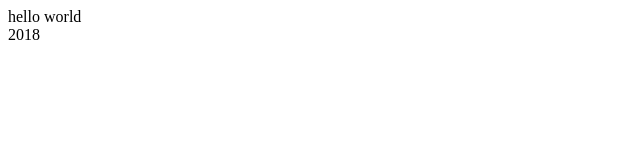
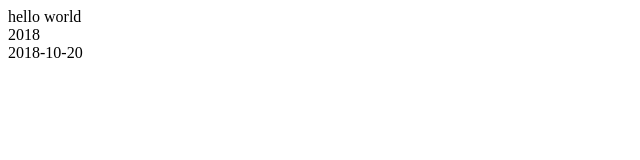
Before and after one commit to zhy2816/demo, a plain HTML site: page index.html in a window 1280 px wide. Shown: the whole page, without its empty margins (0-640 px from the left). Drawn offline with Linux system fonts and the light colour scheme.

Commit message:
添加了一个日期

```diff
--- a/index.html
+++ b/index.html
@@ -7,5 +7,6 @@
 <body>
 hello world
 <div>2018</div>
+2018-10-20
 </body>
 </html>
```
